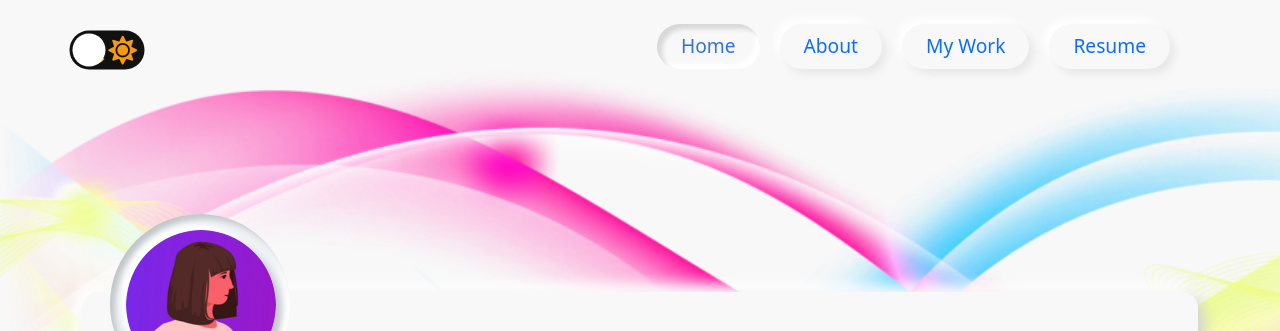
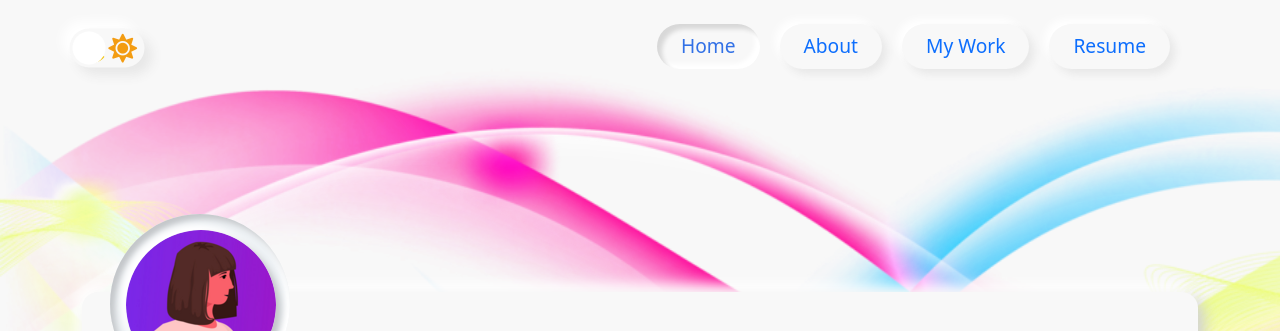
Before and after one commit to Neelam618/oldPortfolio, a website: page index.html in a window 1280 px wide. Shown: the top 331 px of the page. Drawn offline with nearby package versions, Linux system fonts and the light colour scheme.

Commit message:
added toggle switch in header

```diff
--- a/index.html
+++ b/index.html
@@ -20,7 +20,7 @@
 
       <header>
         <div class="d-flex justify-content-between align-items-center">
-          <div>
+          <div class=" toggleSwitch align-self-end">
             <input type="checkbox" class="checkbox d-block" id="chk" />
               <label class="label" for="chk">
                 <i class="fas fa-moon"></i>
@@ -30,7 +30,7 @@
           </div>
           <div>
             <nav>
-              <ul class="nav nav-pills mb-3 d-flex justify-content-center justify-content-sm-end my-4 mx-2">
+              <ul class="nav nav-pills mb-3 d-flex justify-content-end my-4 mx-2">
                 <li class="nav-item">
                   <a href="" class="nav-link active">Home</a>
                 </li>
--- a/scss/header.scss
+++ b/scss/header.scss
@@ -7,13 +7,16 @@ body {
     box-sizing: border-box;
 }
 
+.toggleSwitch {
+    margin-bottom: 2em;
+}
 .checkbox {
 	opacity: 0;
 	position: absolute;
 }
 
 .label {
-	background-color: #111;
+	background-color: #f8f8f8;
 	border-radius: 50px;
 	cursor: pointer;
 	display: flex;
@@ -24,6 +27,7 @@ body {
 	height: 26px;
 	width: 50px;
 	transform: scale(1.5);
+    box-shadow: 5px 5px 8px #e7e7e7, -5px -5px 8px #ffffff;
 }
 
 .label .ball {
```
Also changed, not shown: css/about.css, css/header.css, css/index.css, css/mywork.css, img/sun.svg (added).
